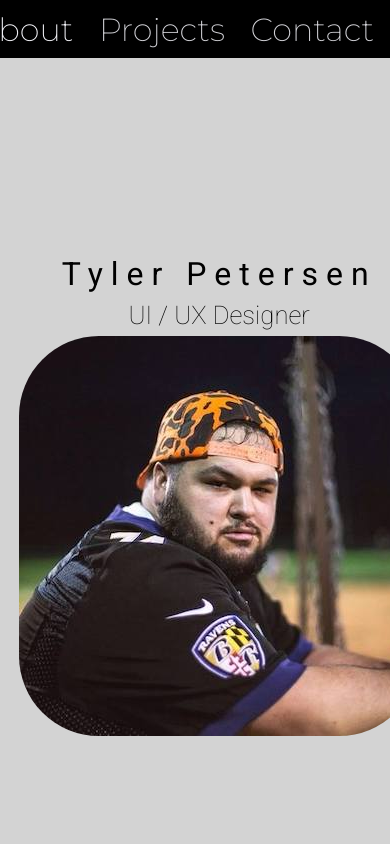
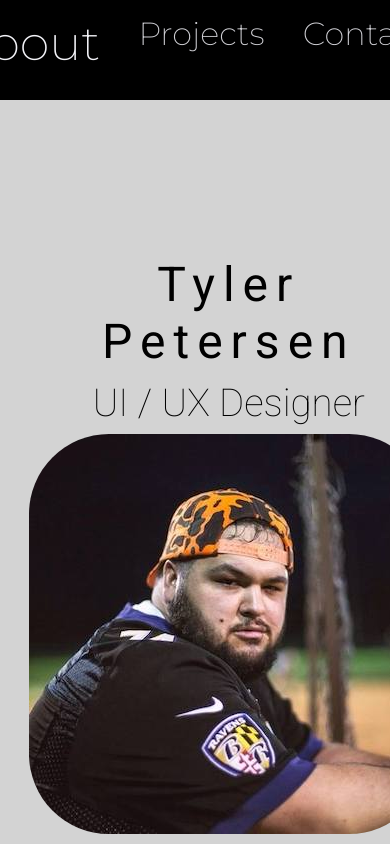
Before and after one commit to Balderdash1010/DGM1600-Portfolio, a plain HTML site: page index.html in a window 390 px wide. Shown: the top 844 px of the page. Drawn offline with Linux system fonts and the light colour scheme.

Commit message:
adjust nav bar

```diff
--- a/index.css
+++ b/index.css
@@ -10,13 +10,13 @@ html {
 
 @media (max-width: 1200px) {
     html {
-        font-size: 60%;
+        font-size: 80%;
     }
 }
 
 @media (max-width: 980px) {
     html {
-        font-size: 40%;
+        font-size: 60%;
     }
 }
 
@@ -28,11 +28,12 @@ a {
 /* navigation */
 #navbar {
     width: 100%;
+    height: 100px;
     background-color: black;
 }
 .nav-list {
     display: flex;
-    justify-content: right;
+    justify-content:center;
     list-style-type: none;
     font-family: 'Montserrat', sans-serif;
 }
@@ -48,6 +49,7 @@ a {
 /* pseudo class */
 .nav-list a:hover {
     color: rgb(242 242 247);
+    font-size: xxx-large;
 }
 
 /* welcome section */
--- a/index.html
+++ b/index.html
@@ -97,6 +97,5 @@
         For educational purposes only | Tyler Petersen | &copy;2021
       </h5>
     </footer>
-    <script src="https://cdn.freecodecamp.org/testable-projects-fcc/v1/bundle.js"></script>
   </body>
 </html>
```
